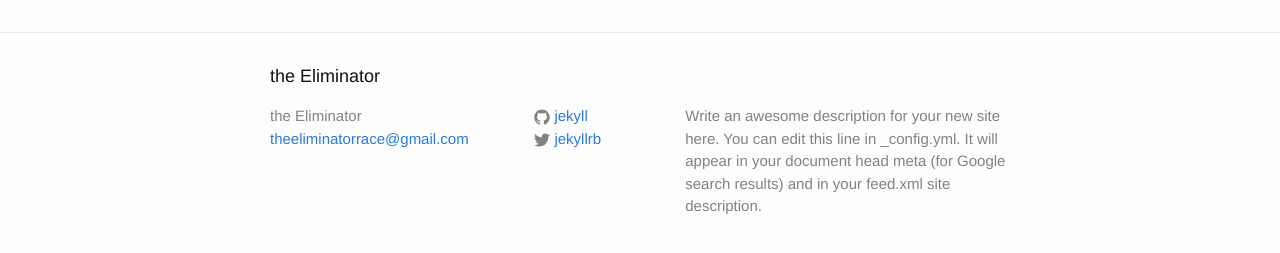
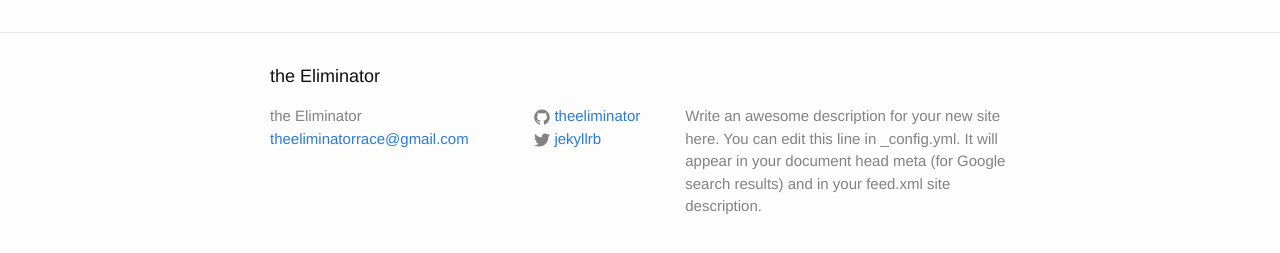
Before and after one commit to theeliminator/theeliminator.github.io, a Jekyll site: the page built from index.html, in a window 1280 px wide. Shown: the part 264-517 px from the top of the page. Built offline with Jekyll 4.4.1, drawn with Linux system fonts in a browser that asks for light colours.

Commit message:
_config.yml gthbuser update

```diff
--- a/_config.yml
+++ b/_config.yml
@@ -15,7 +15,7 @@ description: > # this means to ignore newlines until "baseurl:"
 baseurl: "" # the subpath of your site, e.g. /blog
 url: "http://yourdomain.com" # the base hostname & protocol for your site
 twitter_username: jekyllrb
-github_username:  jekyll
+github_username:  theeliminator
 
 # Build settings
 markdown: kramdown
```
